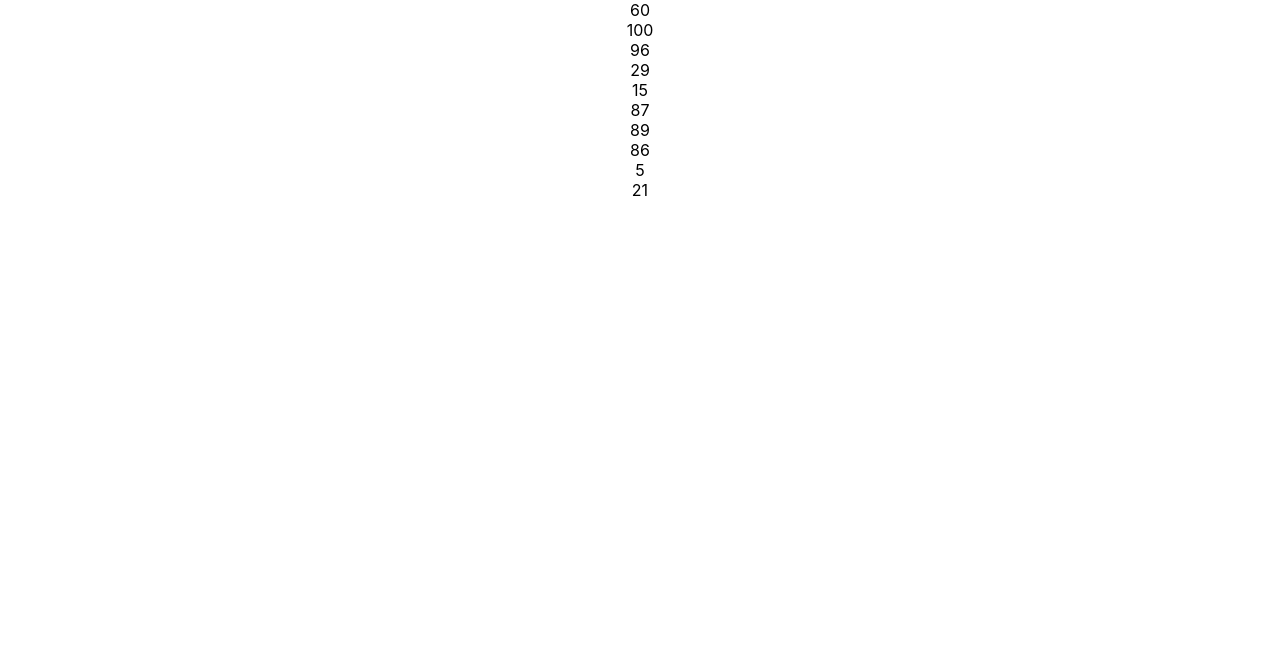
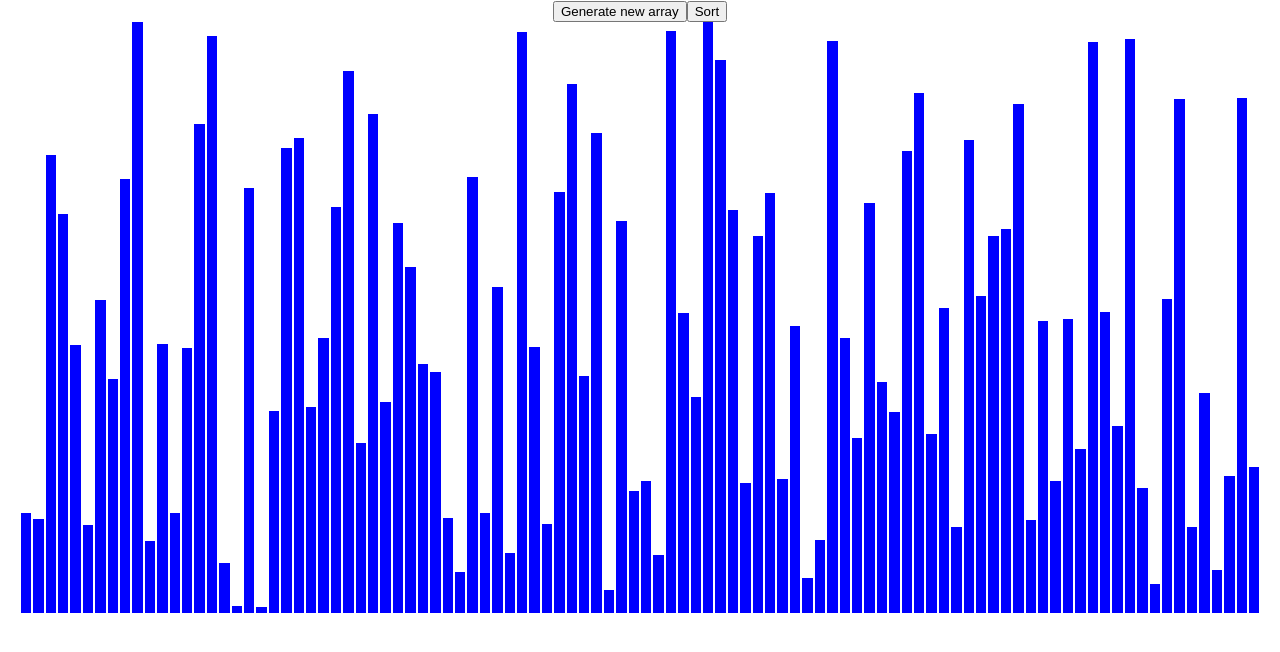
Before and after one commit to pasqualeorlando/sorting-algorithm-visualizer, a React (Create React App) app: page / in a window 1280 px wide. Shown: the top 652 px of the page. Built offline with nearby package versions, Linux system fonts and the light colour scheme.

Commit message:
Added custom hook and css rules

```diff
--- a/src/SortingVisualizer/SortingVisualizer.css
+++ b/src/SortingVisualizer/SortingVisualizer.css
@@ -0,0 +1,16 @@
+.arrayContainer {
+  width: auto;
+  display: flex;
+  justify-content: center;
+  align-items: flex-end;
+  margin-left: 20px;
+  margin-right: 20px;
+}
+
+.arrayBar {
+  display: inline-block;
+  background-color: blue;
+  margin: 0 1px;
+  flex-grow: 1;
+  display: flex;
+}
--- a/src/SortingVisualizer/SortingVisualizer.jsx
+++ b/src/SortingVisualizer/SortingVisualizer.jsx
@@ -1,36 +1,61 @@
 import React, { useCallback, useEffect, useState } from "react";
+import "./SortingVisualizer.css";
+import useWindowDimensions from "./hooks/useWindowDimensions";
 
 function SortingVisualizer() {
   const [array, setArray] = useState([]);
+  const { height } = useWindowDimensions();
 
-  const generateNewArray = useCallback((length) => {
+  const generateNewArray = useCallback(
+    (length) => {
       const newArray = [];
 
       for (let i = 0; i < length; i++) {
-      newArray.push(generateRandomNumber(1, 100));
+        newArray.push(generateRandomNumber(1, (height * 75) / 100));
       }
 
       setArray(newArray);
-  }, []);
+    },
+    [height]
+  );
 
   function generateRandomNumber(min, max) {
     return Math.floor(Math.random() * (max - min + 1)) + min;
   }
 
+  function sort() {
+    const newArray = [];
+
+    array.forEach((value) => {
+      newArray.push(value);
+    });
+    newArray.sort((a, b) => a - b);
+
+    setArray(newArray);
+  }
+
   useEffect(() => {
-    generateNewArray(10);
+    generateNewArray(100);
   }, [generateNewArray]);
 
   return (
+    <>
+      <button onClick={() => generateNewArray(100)}>Generate new array</button>
+      <button onClick={() => sort()}>Sort</button>
       <div className="arrayContainer">
         {array.map((element, idx) => {
           return (
-          <div key={idx} className="arrayBar">
-            {element}
-          </div>
+            <div
+              key={idx}
+              className="arrayBar"
+              style={{
+                height: `${element}px`,
+              }}
+            ></div>
           );
         })}
       </div>
+    </>
   );
 }
 
--- /dev/null
+++ b/src/SortingVisualizer/hooks/useWindowDimensions.js
@@ -0,0 +1,26 @@
+import { useState, useEffect } from "react";
+
+function getWindowDimensions() {
+  const { innerWidth: width, innerHeight: height } = window;
+  return {
+    width,
+    height,
+  };
+}
+
+export default function useWindowDimensions() {
+  const [windowDimensions, setWindowDimensions] = useState(
+    getWindowDimensions()
+  );
+
+  useEffect(() => {
+    function handleResize() {
+      setWindowDimensions(getWindowDimensions());
+    }
+
+    window.addEventListener("resize", handleResize);
+    return () => window.removeEventListener("resize", handleResize);
+  }, []);
+
+  return windowDimensions;
+}
```
Lines whose indentation alone changed are shown as unchanged.
